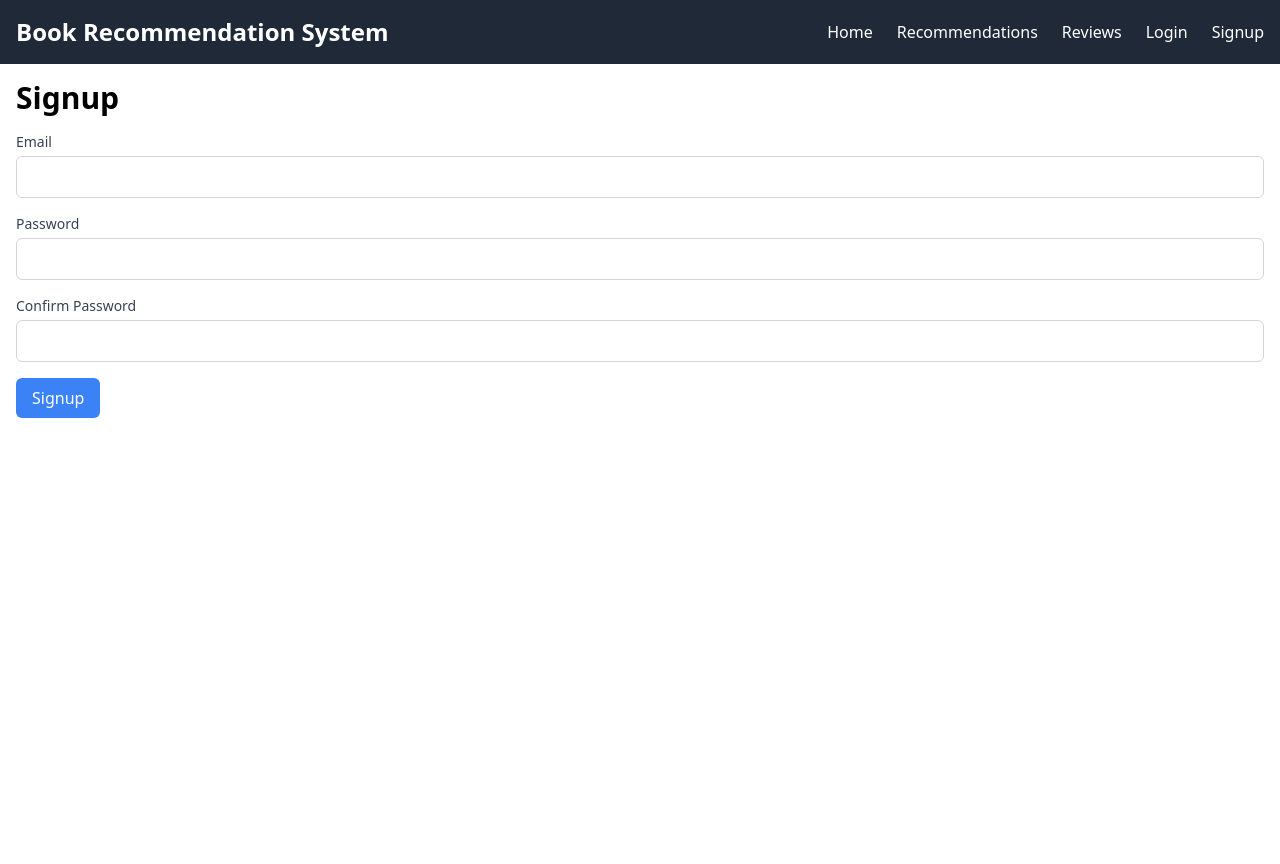
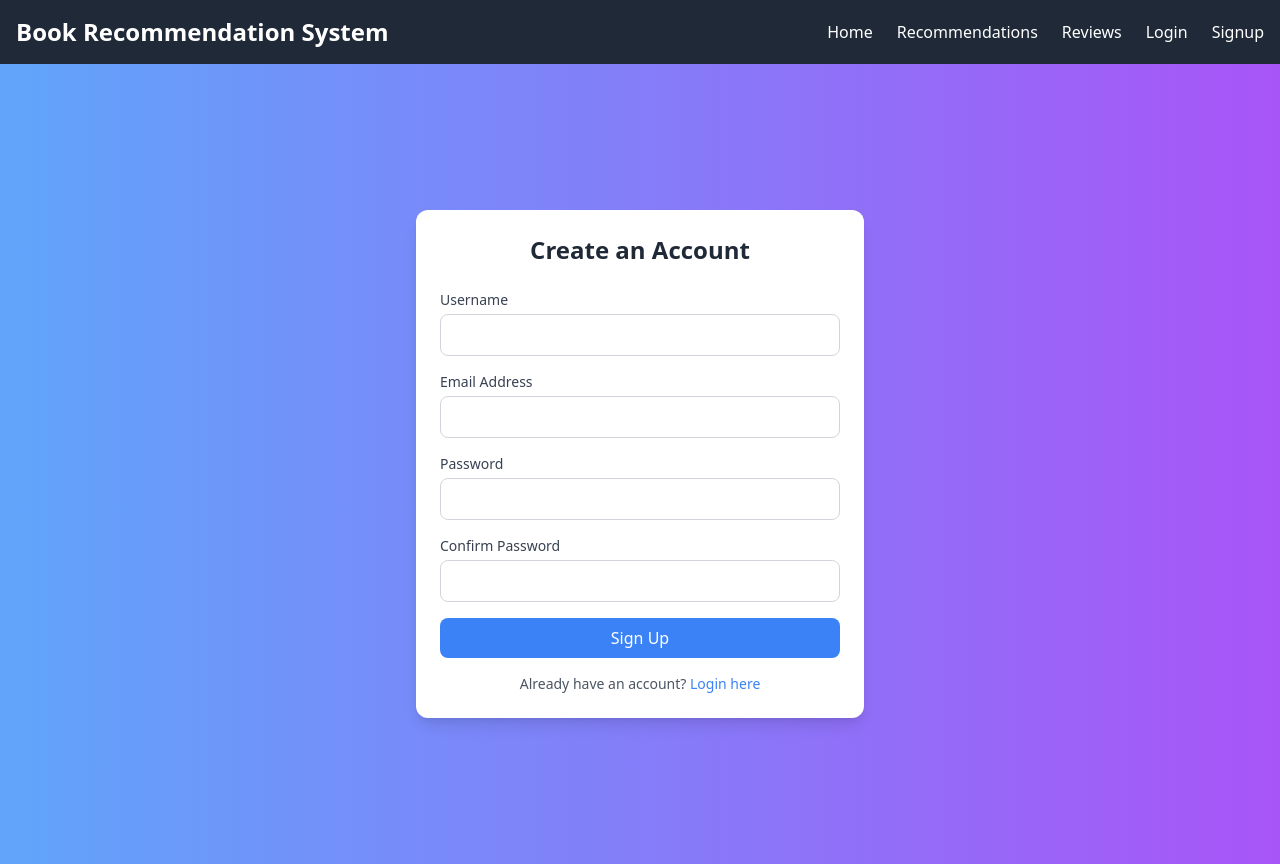
Before and after one commit to UzairKahnx/Book_Recommendation_Frontend, a React (Create React App) app: page /signup in a window 1280 px wide. Before the commit the page ends 800 px from the top, so only its background shows below. Built offline with nearby package versions, Linux system fonts and the light colour scheme.

Commit message:
Another Change in singup page

```diff
--- a/src/Components/SignOut.js
+++ b/src/Components/SignOut.js
@@ -1,106 +1,23 @@
-import React, { useState } from 'react';
+// src/components/SignOut.js
+import React from 'react';
 import { useNavigate } from 'react-router-dom';
 
-const SignUp = () => {
+const SignOut = () => {
   const navigate = useNavigate();
-  const [formData, setFormData] = useState({
-    username: '',
-    email: '',
-    password: '',
-    confirmPassword: '',
-  });
-  const [error, setError] = useState(null);
 
-  const handleInputChange = (e) => {
-    const { name, value } = e.target;
-    setFormData((prevData) => ({
-      ...prevData,
-      [name]: value,
-    }));
-  };
-
-  const handleSubmit = (e) => {
-    e.preventDefault();
-
-    if (formData.password !== formData.confirmPassword) {
-      setError('Passwords do not match');
-      return;
-    }
-
-    setError(null);
-    navigate('/login'); // Redirect after successful sign-up
+  const handleSignOut = () => {
+    localStorage.removeItem('token'); // Remove token from localStorage to log out
+    navigate('/login'); // Redirect to the login page after logout
   };
 
   return (
-    <div className="flex items-center justify-center min-h-screen bg-gradient-to-r from-blue-400 to-purple-500 px-4">
-      <div className="w-full max-w-md p-6 bg-white rounded-xl shadow-lg transform transition-all duration-500 hover:scale-105">
-        <h2 className="text-2xl font-semibold text-center mb-6 text-gray-800">Create an Account</h2>
-
-        {error && <p className="text-red-500 text-center mb-4">{error}</p>}
-
-        <form onSubmit={handleSubmit} className="space-y-4">
-          <div>
-            <label className="block text-sm font-medium text-gray-700">Username</label>
-            <input
-              type="text"
-              name="username"
-              value={formData.username}
-              onChange={handleInputChange}
-              required
-              className="mt-1 w-full p-2 border border-gray-300 rounded-lg focus:ring-2 focus:ring-blue-500 focus:outline-none"
-            />
-          </div>
-
-          <div>
-            <label className="block text-sm font-medium text-gray-700">Email Address</label>
-            <input
-              type="email"
-              name="email"
-              value={formData.email}
-              onChange={handleInputChange}
-              required
-              className="mt-1 w-full p-2 border border-gray-300 rounded-lg focus:ring-2 focus:ring-blue-500 focus:outline-none"
-            />
-          </div>
-
-          <div>
-            <label className="block text-sm font-medium text-gray-700">Password</label>
-            <input
-              type="password"
-              name="password"
-              value={formData.password}
-              onChange={handleInputChange}
-              required
-              className="mt-1 w-full p-2 border border-gray-300 rounded-lg focus:ring-2 focus:ring-blue-500 focus:outline-none"
-            />
-          </div>
-
-          <div>
-            <label className="block text-sm font-medium text-gray-700">Confirm Password</label>
-            <input
-              type="password"
-              name="confirmPassword"
-              value={formData.confirmPassword}
-              onChange={handleInputChange}
-              required
-              className="mt-1 w-full p-2 border border-gray-300 rounded-lg focus:ring-2 focus:ring-blue-500 focus:outline-none"
-            />
-          </div>
-
-          <button
-            type="submit"
-            className="w-full py-2 bg-blue-500 text-white rounded-lg hover:bg-blue-600 focus:outline-none transition-all duration-300"
-          >
-            Sign Up
-          </button>
-
-          <p className="text-sm text-center text-gray-600">
-            Already have an account? <a href="/login" className="text-blue-500 hover:text-blue-700">Login here</a>
-          </p>
-        </form>
-      </div>
-    </div>
+    <button
+      onClick={handleSignOut}
+      className="px-4 py-2 bg-red-500 text-white rounded-md hover:bg-red-600"
+    >
+      Sign Out
+    </button>
   );
 };
 
-export default SignUp;
+export default SignOut;
--- a/src/pages/Signup.jsx
+++ b/src/pages/Signup.jsx
@@ -1,86 +1,106 @@
 import React, { useState } from 'react';
 import { useNavigate } from 'react-router-dom';
-import axios from 'axios';
 
-const Signup = () => {
-  const [email, setEmail] = useState('');
-  const [password, setPassword] = useState('');
-  const [confirmPassword, setConfirmPassword] = useState('');
-  const [error, setError] = useState('');
+const SignUp = () => {
   const navigate = useNavigate();
+  const [formData, setFormData] = useState({
+    username: '',
+    email: '',
+    password: '',
+    confirmPassword: '',
+  });
+  const [error, setError] = useState(null);
 
-  const handleSignup = async (e) => {
+  const handleInputChange = (e) => {
+    const { name, value } = e.target;
+    setFormData((prevData) => ({
+      ...prevData,
+      [name]: value,
+    }));
+  };
+
+  const handleSubmit = (e) => {
     e.preventDefault();
 
-    if (password !== confirmPassword) {
-      setError("Passwords don't match.");
+    if (formData.password !== formData.confirmPassword) {
+      setError('Passwords do not match');
       return;
     }
 
-    try {
-      const response = await axios.post("https://bookrecommendationbackend-production.up.railway.app/api/auth/signup", {
-        email,
-        password,
-        role: "admin" // Change role if needed
-      });
-
-      alert("Account created successfully!");
-
-      // Store JWT token in localStorage
-      localStorage.setItem("token", response.data.token);
-
-      navigate("/login");
-
-    } catch (err) {
-      console.error("Signup Error:", err.response?.data || err.message);
-      setError(err.response?.data?.message || "Error creating account, please try again.");
-    }
+    setError(null);
+    navigate('/login'); // Redirect after successful sign-up
   };
 
   return (
-    <div className="p-4">
-      <h1 className="text-3xl font-bold mb-4">Signup</h1>
-      {error && <p className="text-red-500 mb-4">{error}</p>}
-      <form onSubmit={handleSignup} className="space-y-4">
+    <div className="flex items-center justify-center min-h-screen bg-gradient-to-r from-blue-400 to-purple-500 px-4">
+      <div className="w-full max-w-md p-6 bg-white rounded-xl shadow-lg transform transition-all duration-500 hover:scale-105">
+        <h2 className="text-2xl font-semibold text-center mb-6 text-gray-800">Create an Account</h2>
+
+        {error && <p className="text-red-500 text-center mb-4">{error}</p>}
+
+        <form onSubmit={handleSubmit} className="space-y-4">
           <div>
-          <label className="block text-sm font-medium text-gray-700">Email</label>
+            <label className="block text-sm font-medium text-gray-700">Username</label>
+            <input
+              type="text"
+              name="username"
+              value={formData.username}
+              onChange={handleInputChange}
+              required
+              className="mt-1 w-full p-2 border border-gray-300 rounded-lg focus:ring-2 focus:ring-blue-500 focus:outline-none"
+            />
+          </div>
+
+          <div>
+            <label className="block text-sm font-medium text-gray-700">Email Address</label>
             <input
               type="email"
-            value={email}
-            onChange={(e) => setEmail(e.target.value)}
-            className="mt-1 block w-full p-2 border border-gray-300 rounded-md"
+              name="email"
+              value={formData.email}
+              onChange={handleInputChange}
               required
+              className="mt-1 w-full p-2 border border-gray-300 rounded-lg focus:ring-2 focus:ring-blue-500 focus:outline-none"
             />
           </div>
+
           <div>
             <label className="block text-sm font-medium text-gray-700">Password</label>
             <input
               type="password"
-            value={password}
-            onChange={(e) => setPassword(e.target.value)}
-            className="mt-1 block w-full p-2 border border-gray-300 rounded-md"
+              name="password"
+              value={formData.password}
+              onChange={handleInputChange}
               required
+              className="mt-1 w-full p-2 border border-gray-300 rounded-lg focus:ring-2 focus:ring-blue-500 focus:outline-none"
             />
           </div>
+
           <div>
             <label className="block text-sm font-medium text-gray-700">Confirm Password</label>
             <input
               type="password"
-            value={confirmPassword}
-            onChange={(e) => setConfirmPassword(e.target.value)}
-            className="mt-1 block w-full p-2 border border-gray-300 rounded-md"
+              name="confirmPassword"
+              value={formData.confirmPassword}
+              onChange={handleInputChange}
               required
+              className="mt-1 w-full p-2 border border-gray-300 rounded-lg focus:ring-2 focus:ring-blue-500 focus:outline-none"
             />
           </div>
+
           <button
             type="submit"
-          className="px-4 py-2 bg-blue-500 text-white rounded-md hover:bg-blue-600"
+            className="w-full py-2 bg-blue-500 text-white rounded-lg hover:bg-blue-600 focus:outline-none transition-all duration-300"
           >
-          Signup
+            Sign Up
           </button>
+
+          <p className="text-sm text-center text-gray-600">
+            Already have an account? <a href="/login" className="text-blue-500 hover:text-blue-700">Login here</a>
+          </p>
         </form>
+      </div>
     </div>
   );
 };
 
-export default Signup;
+export default SignUp;
```
Lines whose indentation alone changed are shown as unchanged.
